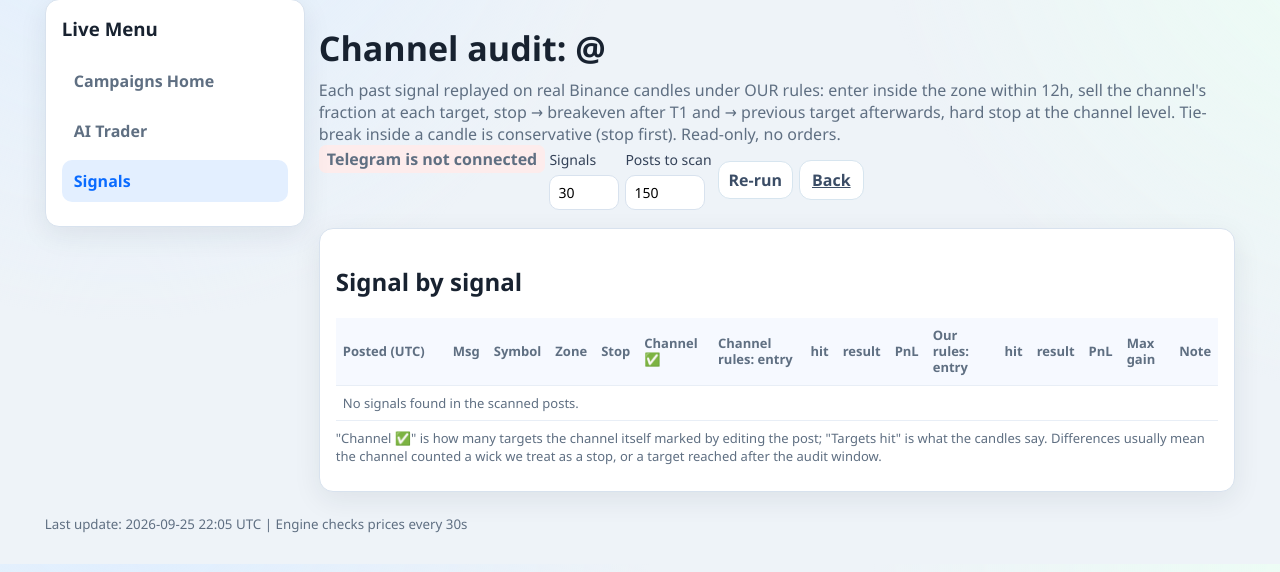
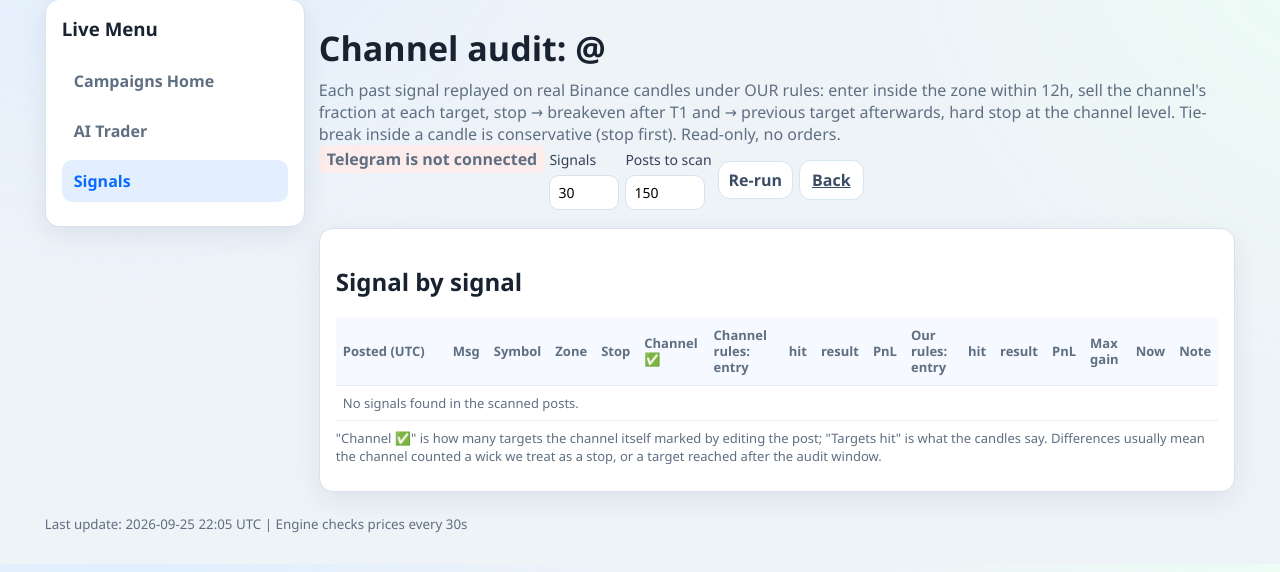
Before and after one commit to abazaid/crypto-bot-dashboard, a FastAPI app: page /live/signals/audit in a window 1280 px wide. Shown: the part 136-708 px from the top of the page. Run offline with FastAPI, Linux system fonts and the light colour scheme.

Commit message:
Signals audit: عمود الحالة الآن (داخل المنطقة/فوقها/تحت الوقف) وزر Enter now لدخول توصية قديمة يدوياً بنفس قواعد القسم
Co-Authored-By: Claude Fable 5.1 <noreply@anthropic.com>

```diff
--- a/app/main.py
+++ b/app/main.py
@@ -4242,6 +4242,30 @@ async def signals_audit_page(request: Request, limit: int = 30, posts: int = 150
     )
 
 
+@app.post("/live/signals/enter-old")
+async def signals_enter_old(msg_id: str = Form(...)) -> RedirectResponse:
+    """User-requested entry of an OLD channel post (the listener only trades new ones). Same rules apply."""
+    import asyncio as _asyncio
+
+    try:
+        mid = int(msg_id)
+        post = await telegram_listener.fetch_message(mid)
+        if not post:
+            return _ai_trader_redirect(error=f"Post {mid} not found in the channel.", kind="telegram")
+        date = post.get("date")
+        posted_at = date.replace(tzinfo=None) if date is not None and getattr(date, "tzinfo", None) else date
+        result = await _asyncio.to_thread(telegram_signal_service.ingest_message, settings.telegram_signal_channel, mid, post.get("text", ""), posted_at)
+        if not result:
+            return _ai_trader_redirect(error=f"Post {mid} is not a signal.", kind="telegram")
+        status = result.get("status")
+        note = result.get("note") or ""
+        if status == "entered":
+            return _ai_trader_redirect(msg=f"Post {mid}: {note}", kind="telegram")
+        return _ai_trader_redirect(error=f"Post {mid}: {status} — {note}", kind="telegram")
+    except Exception as e:
+        return _ai_trader_redirect(error=f"Enter old post: {e}", kind="telegram")
+
+
 @app.post("/live/signals/test-parse")
 async def signals_test_parse(request: Request) -> RedirectResponse:
     """Paste a channel post to check how it would be parsed (never trades)."""
--- a/app/services/telegram_audit.py
+++ b/app/services/telegram_audit.py
@@ -53,6 +53,9 @@ class AuditRow:
     ch_hits: list[str] = field(default_factory=list)
     ch_pnl_pct: Optional[float] = None
     ch_note: str = ""
+    now_price: Optional[float] = None
+    now_status: str = ""  # in_zone | above_zone | below_zone | below_stop
+    enterable_now: bool = False
 
 
 def _interval_for_age(age_hours: float) -> str:
@@ -311,6 +314,20 @@ def audit_posts(posts: list[dict], window_hours: Optional[float] = None) -> dict
         row.ch_pnl_pct = ch.get("pnl_pct")
         row.ch_note = ch.get("note", "")
         replay.append((sig, klines, posted_ms))
+        try:
+            last = float(klines[-1][4])
+            row.now_price = last
+            if last <= sig.stop_price:
+                row.now_status = "below_stop"
+            elif last < sig.entry_low:
+                row.now_status = "below_zone"
+            elif last <= sig.entry_high * 1.002:
+                row.now_status = "in_zone"
+            else:
+                row.now_status = "above_zone"
+            row.enterable_now = row.now_status == "in_zone" and row.ch_targets_hit == 0
+        except (IndexError, ValueError, TypeError):
+            pass
         res = simulate(sig, klines, posted_ms, window)
         row.status = res["status"]
         row.note = (res.get("note", "") + wide_note).strip(" |")
--- a/app/services/telegram_listener.py
+++ b/app/services/telegram_listener.py
@@ -150,6 +150,17 @@ async def fetch_history(limit: int = 15) -> list[dict]:
     return [{"id": m.id, "date": m.date, "text": m.message or ""} for m in msgs]
 
 
+async def fetch_message(msg_id: int) -> Optional[dict]:
+    """One channel post by id as {id, date, text}, or None."""
+    if _state.get("status") != "connected" or _client is None:
+        raise RuntimeError("Telegram is not connected")
+    entity = await _client.get_entity(settings.telegram_signal_channel)
+    m = await _client.get_messages(entity, ids=int(msg_id))
+    if m is None:
+        return None
+    return {"id": m.id, "date": m.date, "text": m.message or ""}
+
+
 async def _begin_listening(client) -> None:
     from telethon import events
     from telethon.tl.functions.channels import JoinChannelRequest
--- a/app/web/templates/signals_audit.html
+++ b/app/web/templates/signals_audit.html
@@ -67,7 +67,7 @@
       <h2>Signal by signal</h2>
       <div class="table-scroll">
         <table class="campaigns-table">
-          <thead><tr><th>Posted (UTC)</th><th>Msg</th><th>Symbol</th><th>Zone</th><th>Stop</th><th>Channel ✅</th><th>Channel rules: entry</th><th>hit</th><th>result</th><th>PnL</th><th>Our rules: entry</th><th>hit</th><th>result</th><th>PnL</th><th>Max gain</th><th>Note</th></tr></thead>
+          <thead><tr><th>Posted (UTC)</th><th>Msg</th><th>Symbol</th><th>Zone</th><th>Stop</th><th>Channel ✅</th><th>Channel rules: entry</th><th>hit</th><th>result</th><th>PnL</th><th>Our rules: entry</th><th>hit</th><th>result</th><th>PnL</th><th>Max gain</th><th>Now</th><th>Note</th></tr></thead>
           <tbody>
             {% for r in report.rows %}
             <tr>
@@ -86,10 +86,19 @@
               <td><span class="badge {{ 'pnl-pos' if r.status in ['done', 'trail'] else ('pnl-neg' if r.status in ['stop', 'invalid', 'not_binance', 'error'] else '') }}">{{ r.status }}</span></td>
               <td class="{{ 'pnl-pos' if (r.pnl_pct or 0) > 0 else ('pnl-neg' if (r.pnl_pct or 0) < 0 else '') }}">{% if r.pnl_pct is not none %}{{ "%+.2f"|format(r.pnl_pct) }}%{% else %}-{% endif %}</td>
               <td>{% if r.max_gain_pct is not none %}{{ "%+.1f"|format(r.max_gain_pct) }}%{% else %}-{% endif %}</td>
+              <td style="font-size:12px; white-space:nowrap">
+                {% if r.now_price %}{{ "%.6g"|format(r.now_price) }} <span class="badge {{ 'pnl-pos' if r.now_status == 'in_zone' else ('pnl-neg' if r.now_status == 'below_stop' else '') }}">{{ r.now_status }}</span>{% endif %}
+                {% if r.enterable_now %}
+                <form method="post" action="/live/signals/enter-old" class="inline-form" style="margin-top:4px" onsubmit="return confirm('Enter this OLD signal now with the Signals pool (same sizing, split, targets and stop)?');">
+                  <input type="hidden" name="msg_id" value="{{ r.msg_id }}">
+                  <button type="submit" class="mini-btn">Enter now</button>
+                </form>
+                {% endif %}
+              </td>
               <td style="font-size:12px" title="{{ r.raw_text|e }}">{{ r.ch_note }}{% if r.note %} | ours: {{ r.note }}{% endif %}</td>
             </tr>
             {% else %}
-            <tr><td colspan="16" class="muted-line">No signals found in the scanned posts.</td></tr>
+            <tr><td colspan="17" class="muted-line">No signals found in the scanned posts.</td></tr>
             {% endfor %}
           </tbody>
         </table>
```
Also changed, not shown: tests/test_telegram_audit.py (+15 -0 lines).
